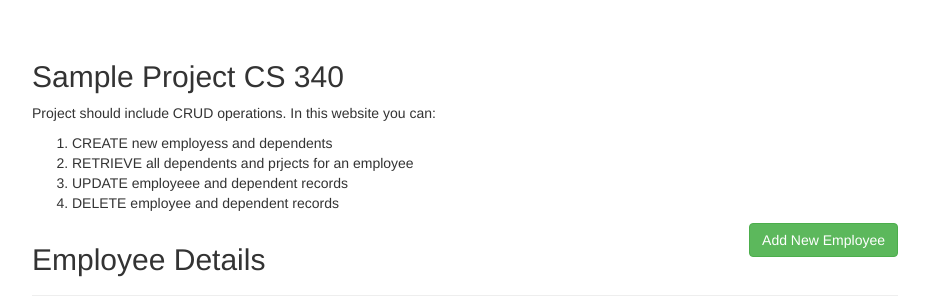
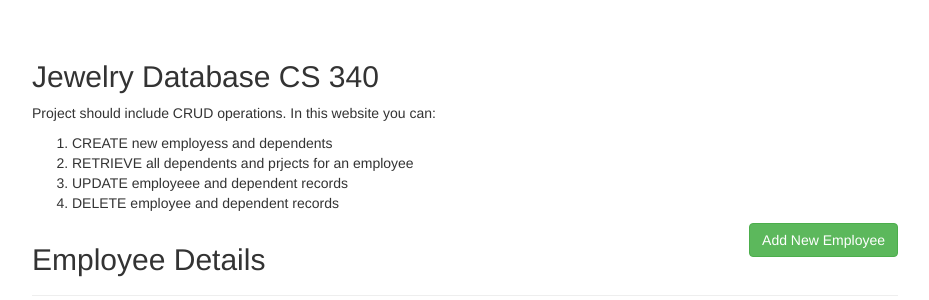
Before and after one commit to terbeekl/CS_340_jewelry, a PHP site: page / in a window 1280 px wide. Shown: the top 300 px of the page, without its empty margins (175-1104 px from the left). Run offline with PHP 8.4, Linux system fonts and the light colour scheme; data that the repository does not hold is empty.

Commit message:
title change

```diff
--- a/index.php
+++ b/index.php
@@ -43,7 +43,7 @@
             <div class="row">
                 <div class="col-md-12">
 		    <div class="page-header clearfix">
-		     <h2> Sample Project CS 340 </h2>
+		     <h2> Jewelry Database CS 340 </h2>
                        <p> Project should include CRUD operations. In this website you can:
 				<ol> 	<li> CREATE new employess and  dependents </li>
 					<li> RETRIEVE all dependents and prjects for an employee</li>
```
